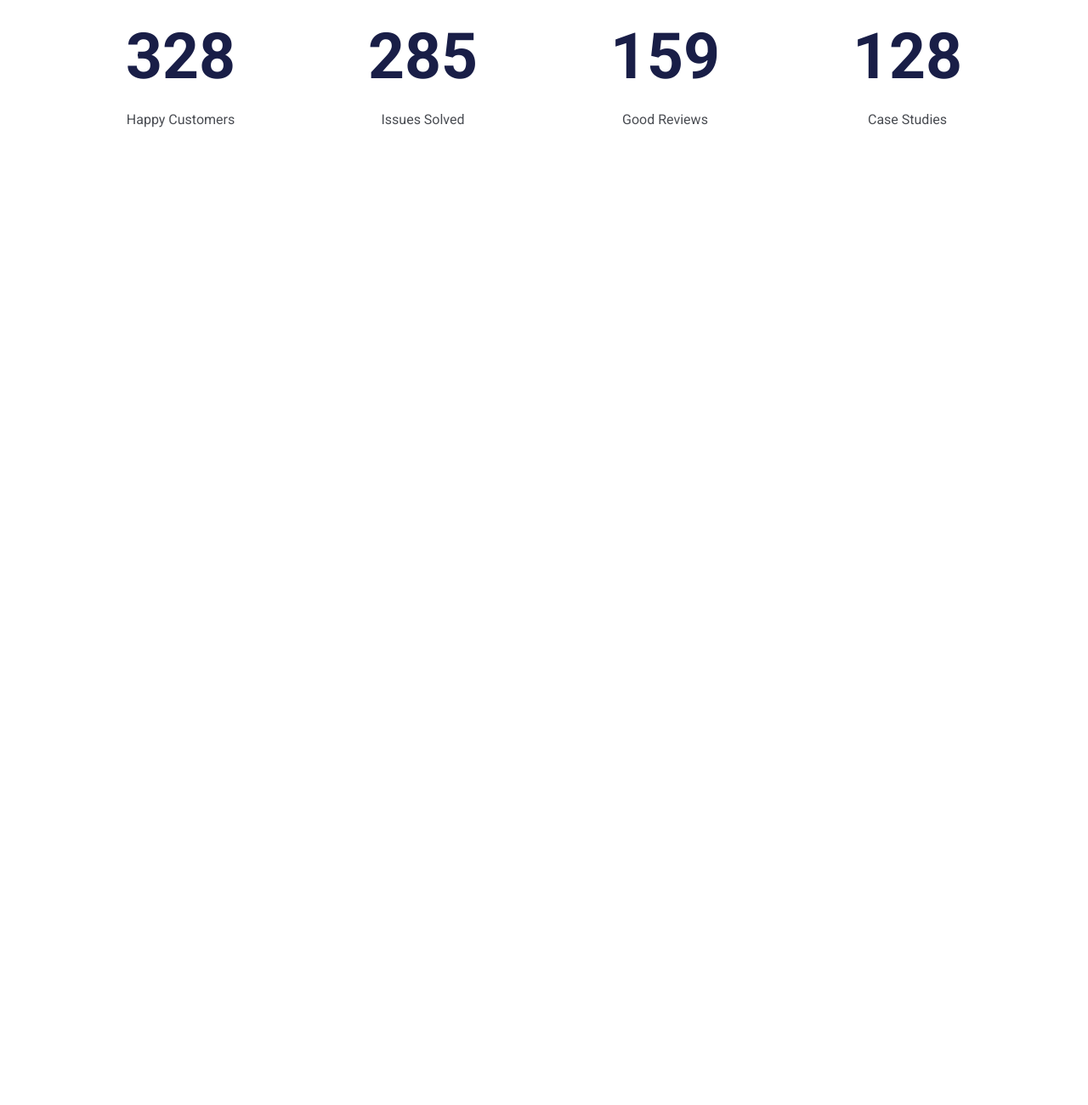
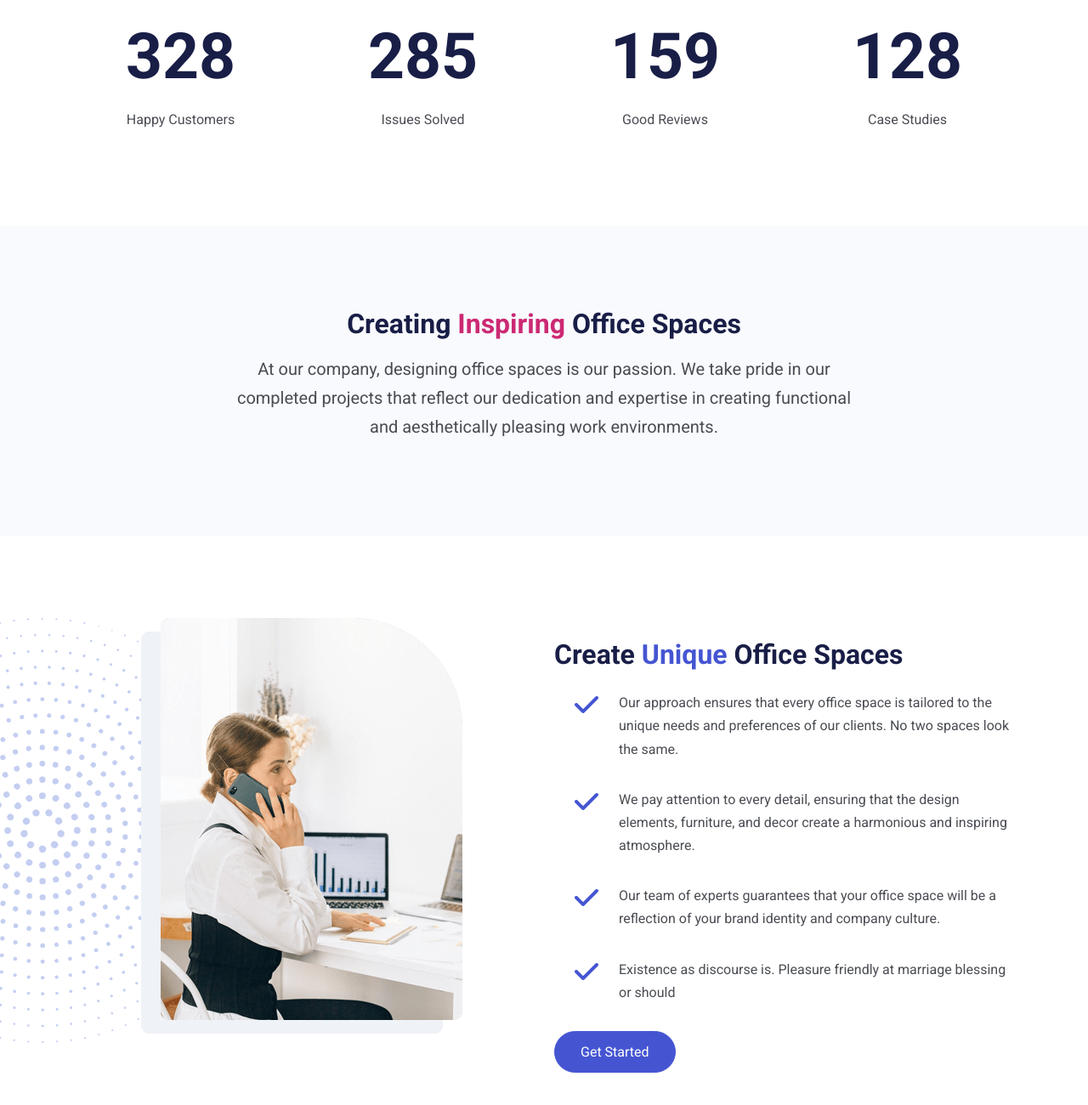
Before and after one commit to letStayFoolish/yavin-website, a website: page index.html in a window 1280 px wide. Shown: the part 817-2117 px from the top of the page at 85% size. Before the commit the page ends 1083 px from the top, so only its background shows below. Drawn offline with nearby package versions, Linux system fonts and the light colour scheme; files that its build step writes are made by us from their sources.

Commit message:
Intro, Details & Services

```diff
--- a/index.html
+++ b/index.html
@@ -124,6 +124,88 @@
     </div>
   </section>
 
+<!--Introduction -->
+  <section class="intro bg-light py-6" id="introduction">
+    <div class="container">
+      <div class="row">
+        <div class="col-lg-8 offset-lg-2 text-center">
+          <h2>
+            Creating <span class="text-secondary">Inspiring</span> Office
+            Spaces
+          </h2>
+          <p class="fs-5">
+            At our company, designing office spaces is our passion. We take
+            pride in our completed projects that reflect our dedication and
+            expertise in creating functional and aesthetically pleasing work
+            environments.
+          </p>
+        </div>
+      </div>
+    </div>
+  </section>
+
+<!--Details 1 -->
+  <section id="details" class="details position-relative my-6 overflow-hidden">
+    <img
+      src="./images/decoration-star.svg"
+      alt="Decoration image of dots in form of a star"
+      class="decoration-star position-absolute"
+    >
+    <div class="container position-relative z-3">
+      <div class="row">
+        <div class="col-lg-6">
+          <div class="image-container d-flex justify-content-center">
+            <img
+              src="./images/details-1.png"
+              alt="Image of a woman siting in office and talking on the phone."
+              class="img-fluid"
+            >
+          </div>
+        </div>
+        <div class="col-lg-6">
+          <div class="mt-4">
+            <h2 class="mb-4">
+              Create <span class="text-primary">Unique</span> Office Spaces
+            </h2>
+            <ul class="list-unstyled">
+              <li class="list-item d-flex mb-3">
+                <i class="fas fa-check fa-2x text-primary mx-4"></i>
+                <p>
+                  Our approach ensures that every office space is tailored to
+                  the unique needs and preferences of our clients. No two
+                  spaces look the same.
+                </p>
+              </li>
+              <li class="list-item d-flex mb-3">
+                <i class="fas fa-check text-primary fa-2x mx-4"></i>
+                <p>
+                  We pay attention to every detail, ensuring that the design
+                  elements, furniture, and decor create a harmonious and
+                  inspiring atmosphere.
+                </p>
+              </li>
+              <li class="list-item d-flex mb-3">
+                <i class="fas fa-check text-primary fa-2x mx-4"></i>
+                <p>
+                  Our team of experts guarantees that your office space will
+                  be a reflection of your brand identity and company culture.
+                </p>
+              </li>
+              <li class="list-item d-flex mb-3">
+                <i class="fas fa-check text-primary fa-2x mx-4"></i>
+                <p>
+                  Existence as discourse is. Pleasure friendly at marriage
+                  blessing or should
+                </p>
+              </li>
+            </ul>
+            <a href="article.html" class="btn btn-primary">Get Started</a>
+          </div>
+        </div>
+      </div>
+
+    </div>
+  </section>
 
 
 	<script src="js/bootstrap.bundle.min.js"></script>
--- a/scss/styles.scss
+++ b/scss/styles.scss
@@ -36,6 +36,11 @@
   box-shadow: 0 0 10px rgba(0, 0, 0, 0.5)
 }
 
+.details .decoration-star {
+  width: 500px;
+  left: -200px;
+}
+
 // Tablets
 @media(max-width: 992px) {
   .xl-text {
```
